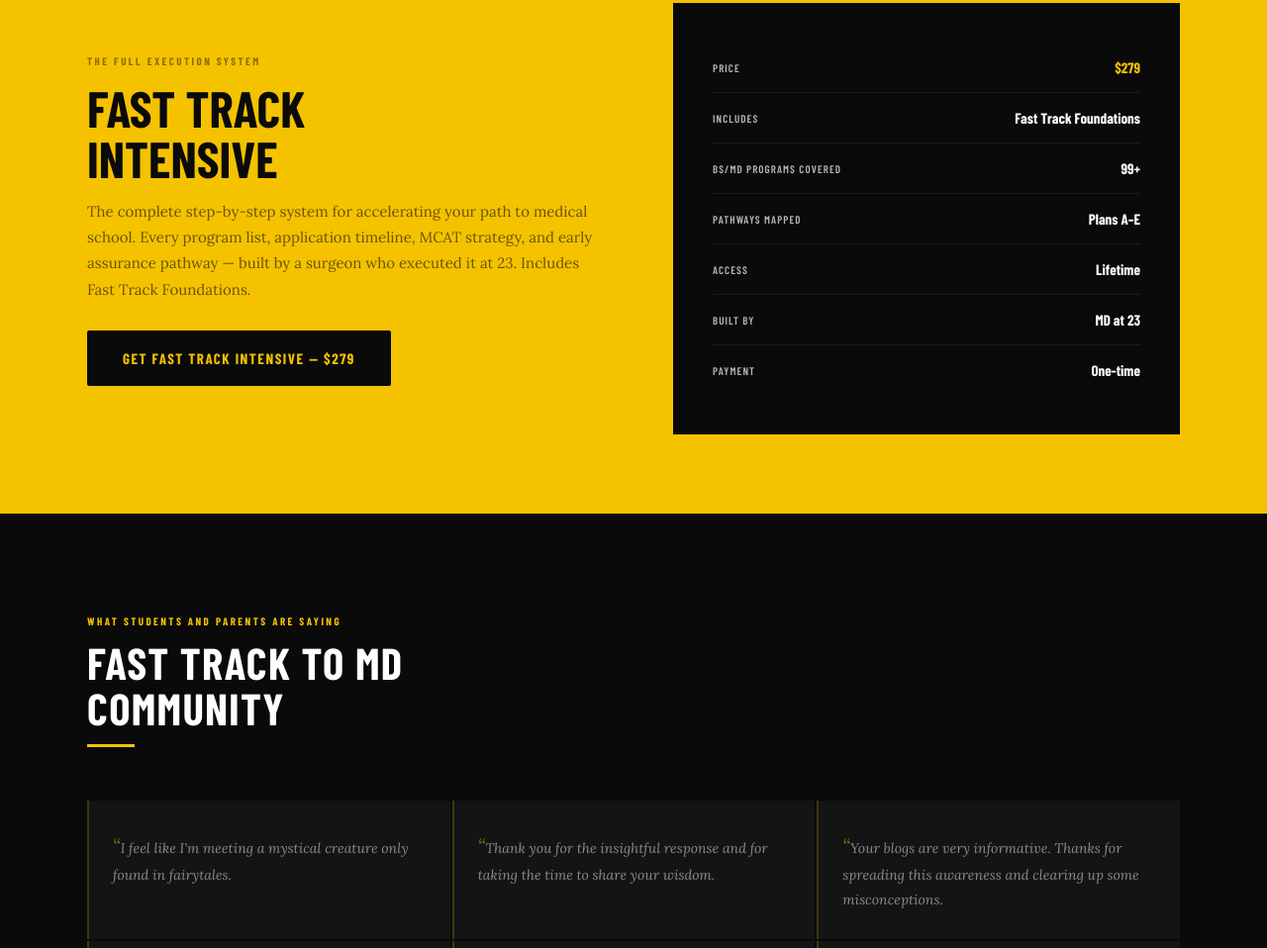
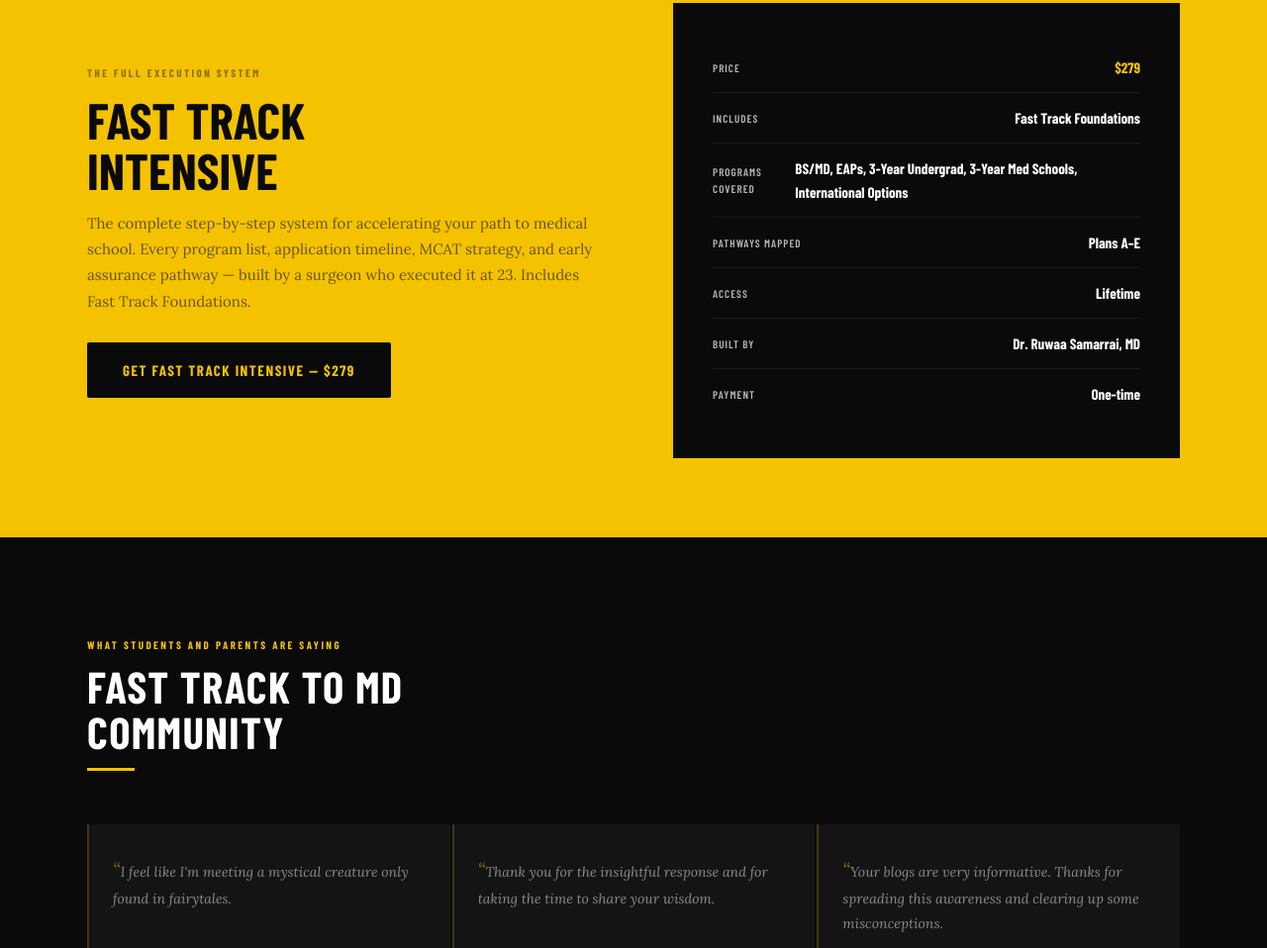
Before and after one commit to docsnifflesmd/fasttracktomd-homepage, a plain HTML site: page index.html in a window 1280 px wide. Shown: the part 3717-4675 px from the top of the page at 99% size. Drawn offline with nearby package versions, Linux system fonts and the light colour scheme; a web font is replaced by a local one.

Commit message:
Update index.html

```diff
--- a/index.html
+++ b/index.html
@@ -800,8 +800,8 @@
         <div class="sym-detail-val">Fast Track Foundations</div>
       </div>
       <div class="sym-detail-row">
-        <div class="sym-detail-label">BS/MD programs covered</div>
-        <div class="sym-detail-val">99+</div>
+        <div class="sym-detail-label">Programs Covered</div>
+        <div class="sym-detail-val">BS/MD, EAPs, 3-Year Undergrad, 3-Year Med Schools, International Options</div>
       </div>
       <div class="sym-detail-row">
         <div class="sym-detail-label">Pathways mapped</div>
@@ -813,7 +813,7 @@
       </div>
       <div class="sym-detail-row">
         <div class="sym-detail-label">Built by</div>
-        <div class="sym-detail-val">MD at 23</div>
+        <div class="sym-detail-val">Dr. Ruwaa Samarrai, MD</div>
       </div>
       <div class="sym-detail-row">
         <div class="sym-detail-label">Payment</div>
```
